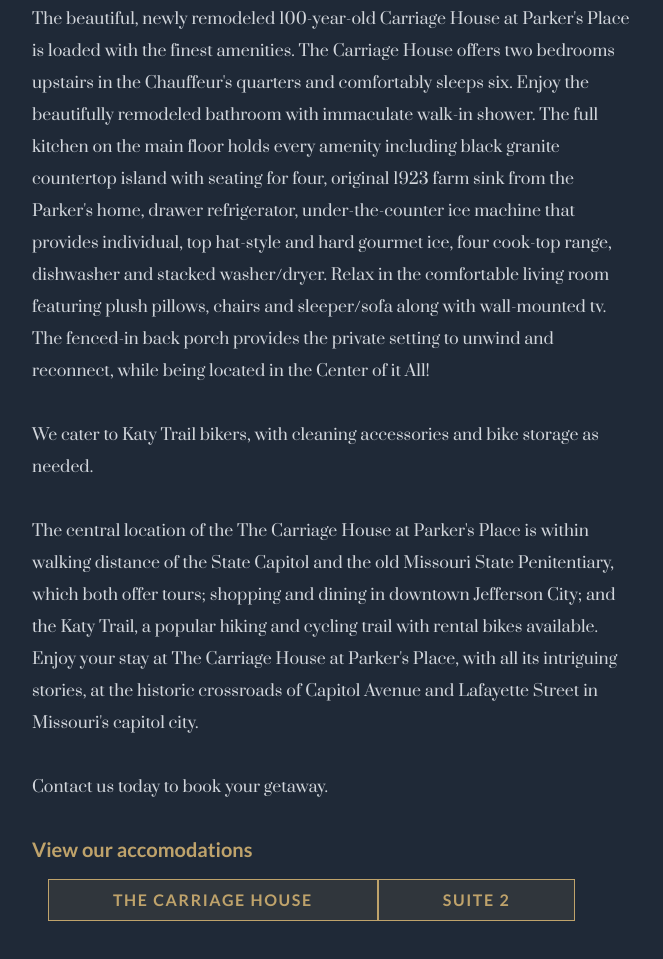
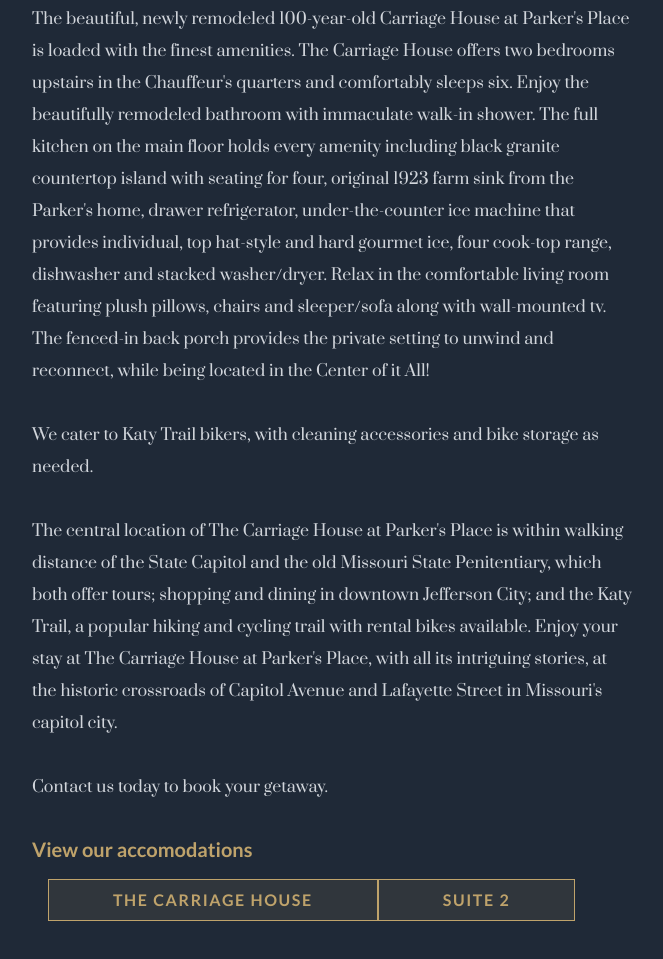
Before and after one commit to jtylermurphy/parkersplacejc, a website: page dist/carriagehouse.html in a window 1280 px wide. Shown: the part 867-1826 px from the top of the page, without its empty margins (58-721 px from the left). Drawn offline with nearby package versions, Linux system fonts and the light colour scheme.

Commit message:
remove the

```diff
--- a/dist/carriagehouse.html
+++ b/dist/carriagehouse.html
@@ -188,14 +188,14 @@
         </p>
 
         <p class="font-serif text-left text-gray-300 leading-8 mt-8">
-          The central location of the The Carriage House at Parker's Place is
-          within walking distance of the State Capitol and the old Missouri
-          State Penitentiary, which both offer tours; shopping and dining in
-          downtown Jefferson City; and the Katy Trail, a popular hiking and
-          cycling trail with rental bikes available. Enjoy your stay at The
-          Carriage House at Parker's Place, with all its intriguing stories, at
-          the historic crossroads of Capitol Avenue and Lafayette Street in
-          Missouri's capitol city.
+          The central location of The Carriage House at Parker's Place is within
+          walking distance of the State Capitol and the old Missouri State
+          Penitentiary, which both offer tours; shopping and dining in downtown
+          Jefferson City; and the Katy Trail, a popular hiking and cycling trail
+          with rental bikes available. Enjoy your stay at The Carriage House at
+          Parker's Place, with all its intriguing stories, at the historic
+          crossroads of Capitol Avenue and Lafayette Street in Missouri's
+          capitol city.
         </p>
 
         <p class="font-serif text-left text-gray-300 leading-8 mt-8">
```
